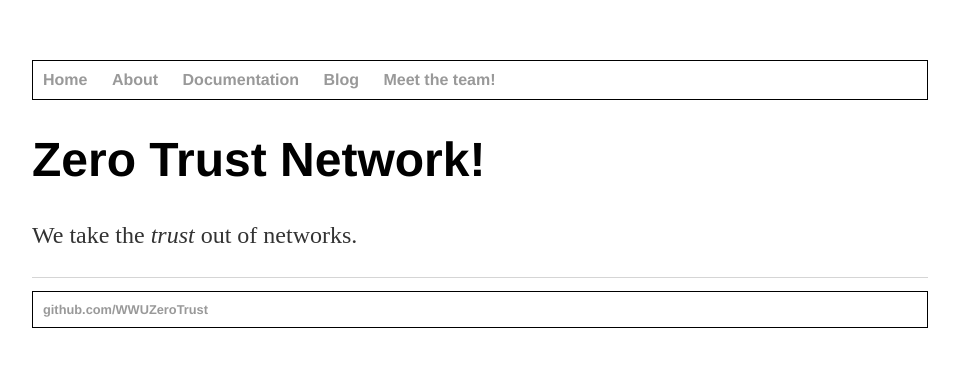
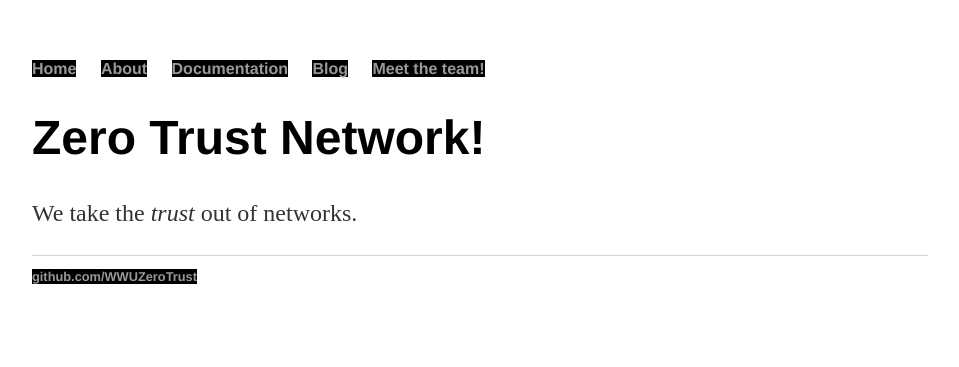
Before and after one commit to WWUZeroTrust/WWUZeroTrust.github.io, a Jekyll site: the page built from index.html, in a window 1280 px wide. Shown: the top 367 px of the page, without its empty margins (160-1119 px from the left). Built offline with Jekyll 4.4.1, drawn with Linux system fonts in a browser that asks for light colours.

Commit message:
Update main.css

```diff
--- a/css/main.css
+++ b/css/main.css
@@ -4,10 +4,9 @@ body {
 }
 nav ul, footer ul {
     font-family:'Helvetica', 'Arial', 'Sans-Serif';
-    padding: 10px;
+    padding: 0px;
     list-style: none;
     font-weight: bold;
-    border: 1px solid black;
 }
 nav ul li, footer ul li {
     display: inline;
@@ -16,6 +15,7 @@ nav ul li, footer ul li {
 a {
     text-decoration: none;
     color: #999;
+    background: black;
 }
 a:hover {
     text-decoration: underline;
```
